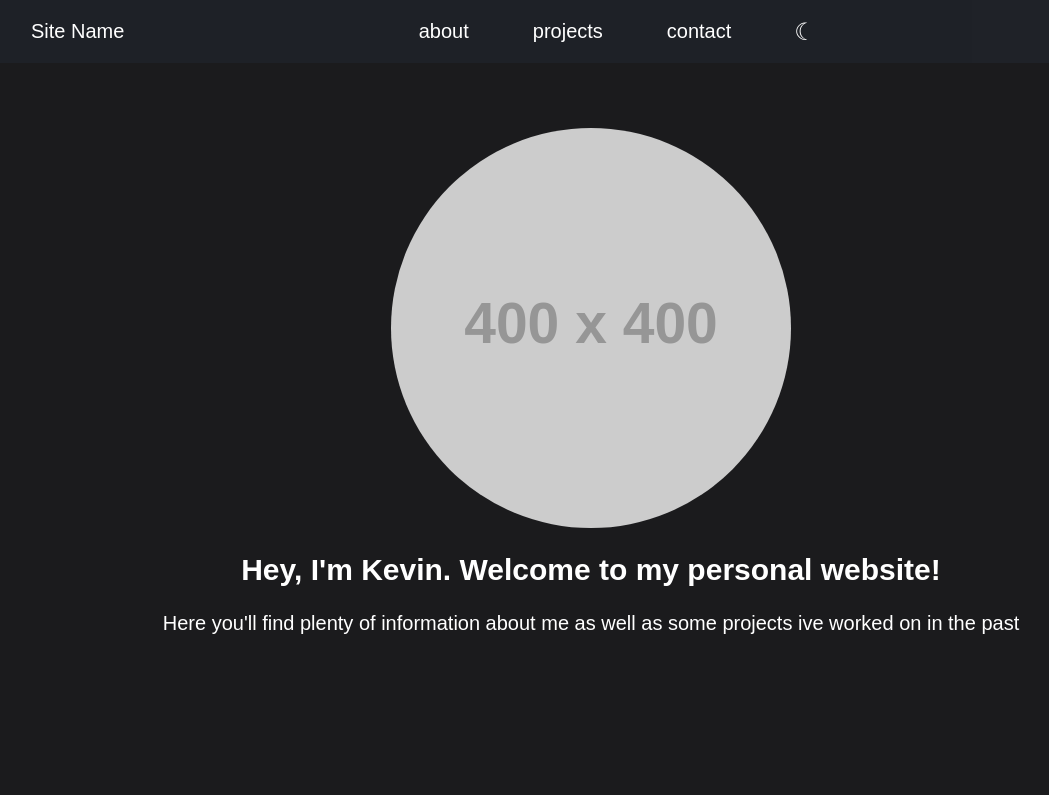
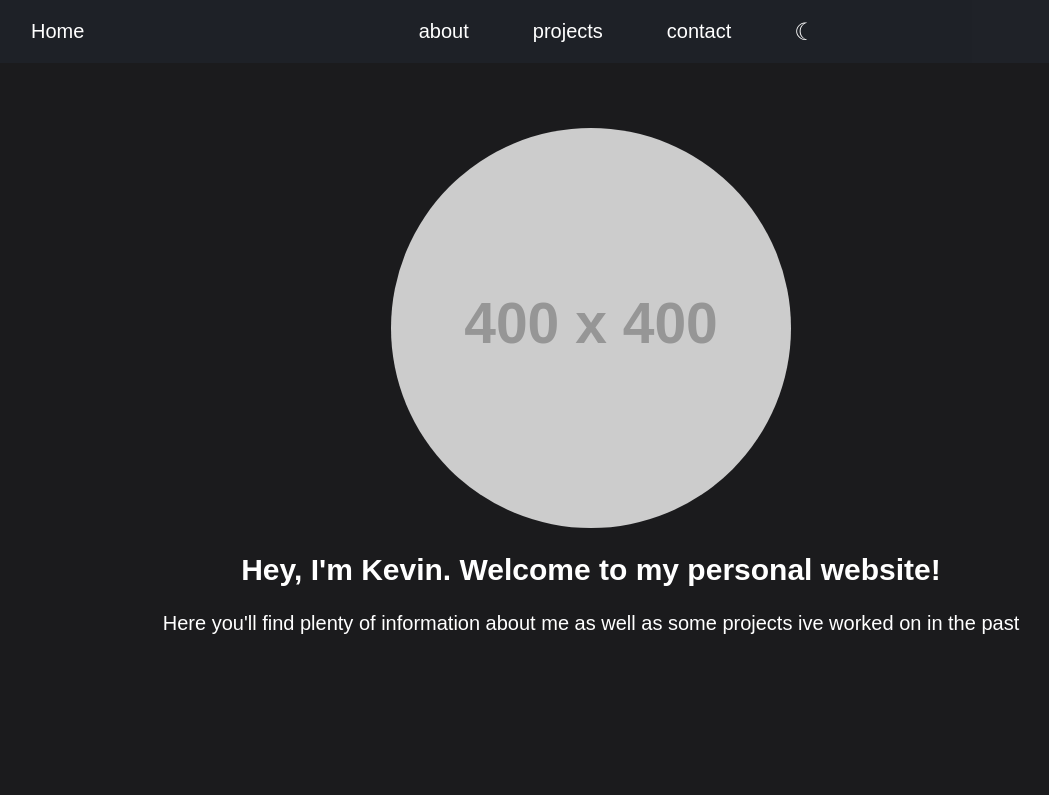
Before and after one commit to k-mendoza-ramirez/personalsite, a React (Create React App) app: page / in a window 1280 px wide. Shown: the top 795 px of the page, without its empty margins (49-1098 px from the left). Built offline with nearby package versions, Linux system fonts and the light colour scheme; a web font is replaced by a local one.

Commit message:
Changed setting to home

```diff
--- a/src/Navbar.js
+++ b/src/Navbar.js
@@ -22,7 +22,7 @@ export default function Navbar() {
         <nav className="nav">
 
             <div className="nav-left">
-                <a href="#top" className="site-title">Site Name</a>
+                <a href="#top" className="site-title">Home</a>
             </div>
 
             <div className="nav-center">
```
